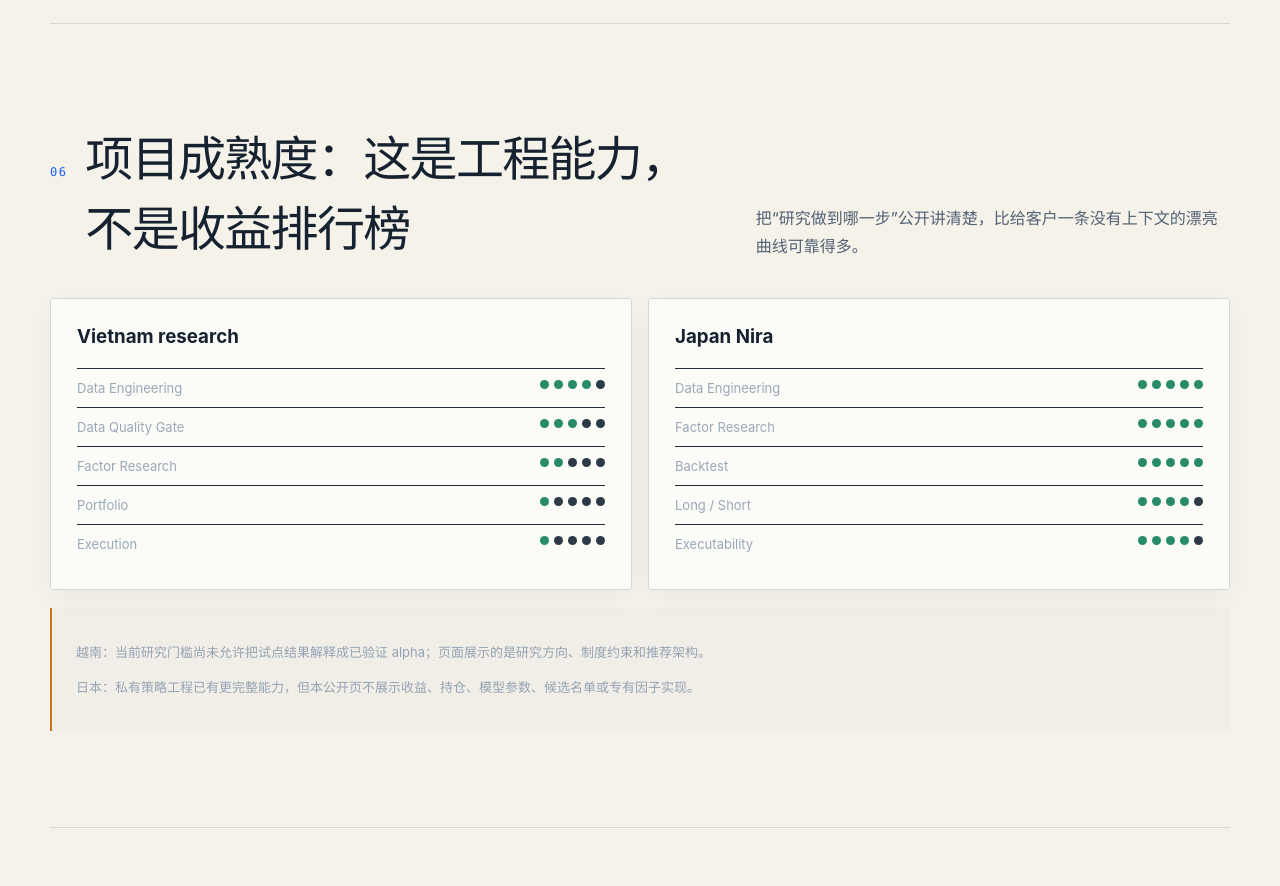
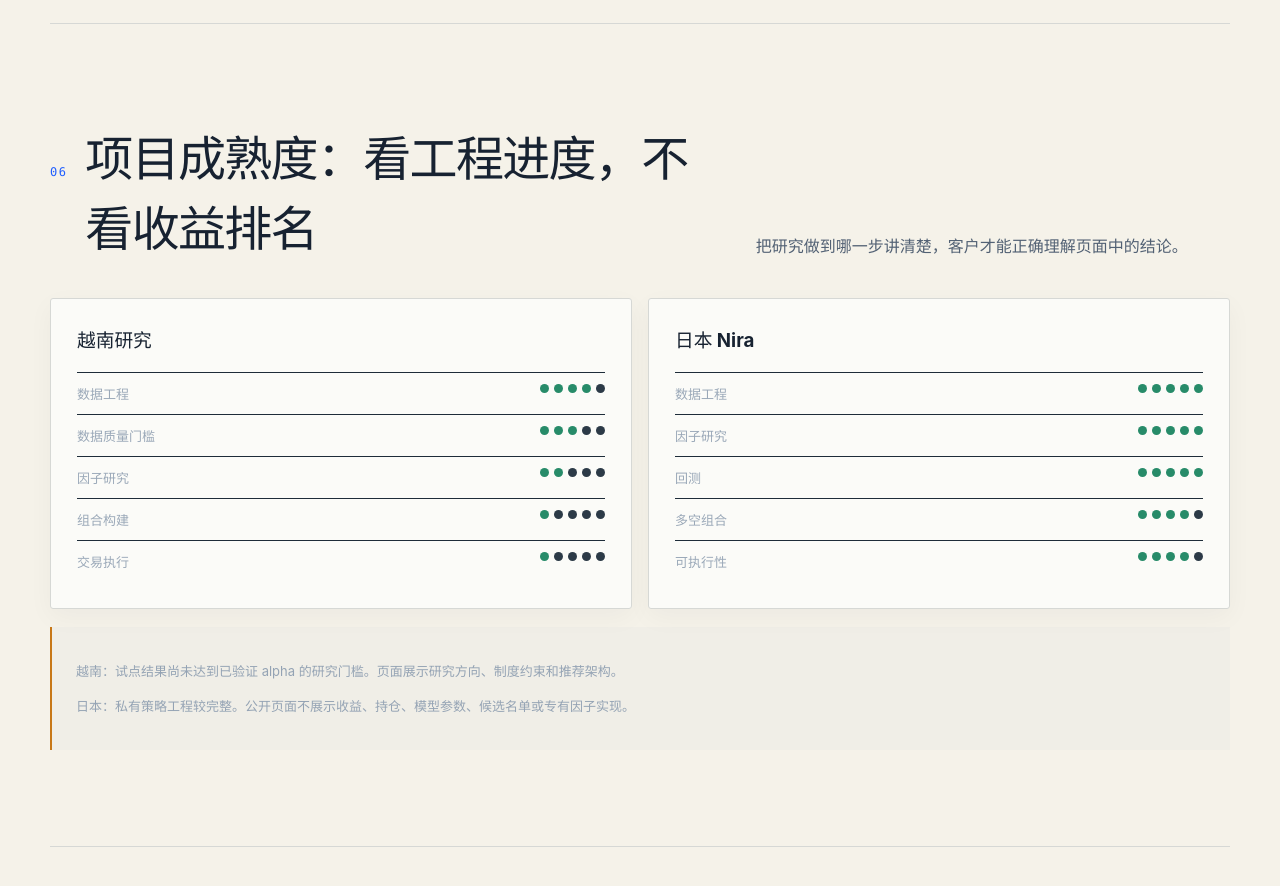
Before and after one commit to runchengxie/vietnam-quant-research, a React (Vite) app in the folder site/: page / in a window 1280 px wide. Shown: the part 5620-6506 px from the top of the page. Built offline with nearby package versions, Linux system fonts and the light colour scheme.

Commit message:
feat: refine showcase language and theme

```diff
--- a/site/src/components/MaturityCompare.tsx
+++ b/site/src/components/MaturityCompare.tsx
@@ -1,8 +1,8 @@
 const vietnam = [
-  ['Data Engineering', 4], ['Data Quality Gate', 3], ['Factor Research', 2], ['Portfolio', 1], ['Execution', 1],
+  ['数据工程', 4], ['数据质量门槛', 3], ['因子研究', 2], ['组合构建', 1], ['交易执行', 1],
 ] as const
 const japan = [
-  ['Data Engineering', 5], ['Factor Research', 5], ['Backtest', 5], ['Long / Short', 4], ['Executability', 4],
+  ['数据工程', 5], ['因子研究', 5], ['回测', 5], ['多空组合', 4], ['可执行性', 4],
 ] as const
 
 function MaturityCard({ market, items }: { market: string; items: readonly (readonly [string, number])[] }) {
@@ -12,11 +12,11 @@ function MaturityCard({ market, items }: { market: string; items: readonly (read
 export function MaturityCompare() {
   return (
     <section className="section" id="maturity">
-      <div className="section-heading"><div><span className="section-index">06</span><h2>项目成熟度：这是工程能力，不是收益排行榜</h2></div><p>把“研究做到哪一步”公开讲清楚，比给客户一条没有上下文的漂亮曲线可靠得多。</p></div>
-      <div className="maturity-grid"><MaturityCard market="Vietnam research" items={vietnam} /><MaturityCard market="Japan Nira" items={japan} /></div>
+      <div className="section-heading"><div><span className="section-index">06</span><h2>项目成熟度：看工程进度，不看收益排名</h2></div><p>把研究做到哪一步讲清楚，客户才能正确理解页面中的结论。</p></div>
+      <div className="maturity-grid"><MaturityCard market="越南研究" items={vietnam} /><MaturityCard market="日本 Nira" items={japan} /></div>
       <div className="boundary-notes">
-        <p>越南：当前研究门槛尚未允许把试点结果解释成已验证 alpha；页面展示的是研究方向、制度约束和推荐架构。</p>
-        <p>日本：私有策略工程已有更完整能力，但本公开页不展示收益、持仓、模型参数、候选名单或专有因子实现。</p>
+        <p>越南：试点结果尚未达到已验证 alpha 的研究门槛。页面展示研究方向、制度约束和推荐架构。</p>
+        <p>日本：私有策略工程较完整。公开页面不展示收益、持仓、模型参数、候选名单或专有因子实现。</p>
       </div>
     </section>
   )
```
